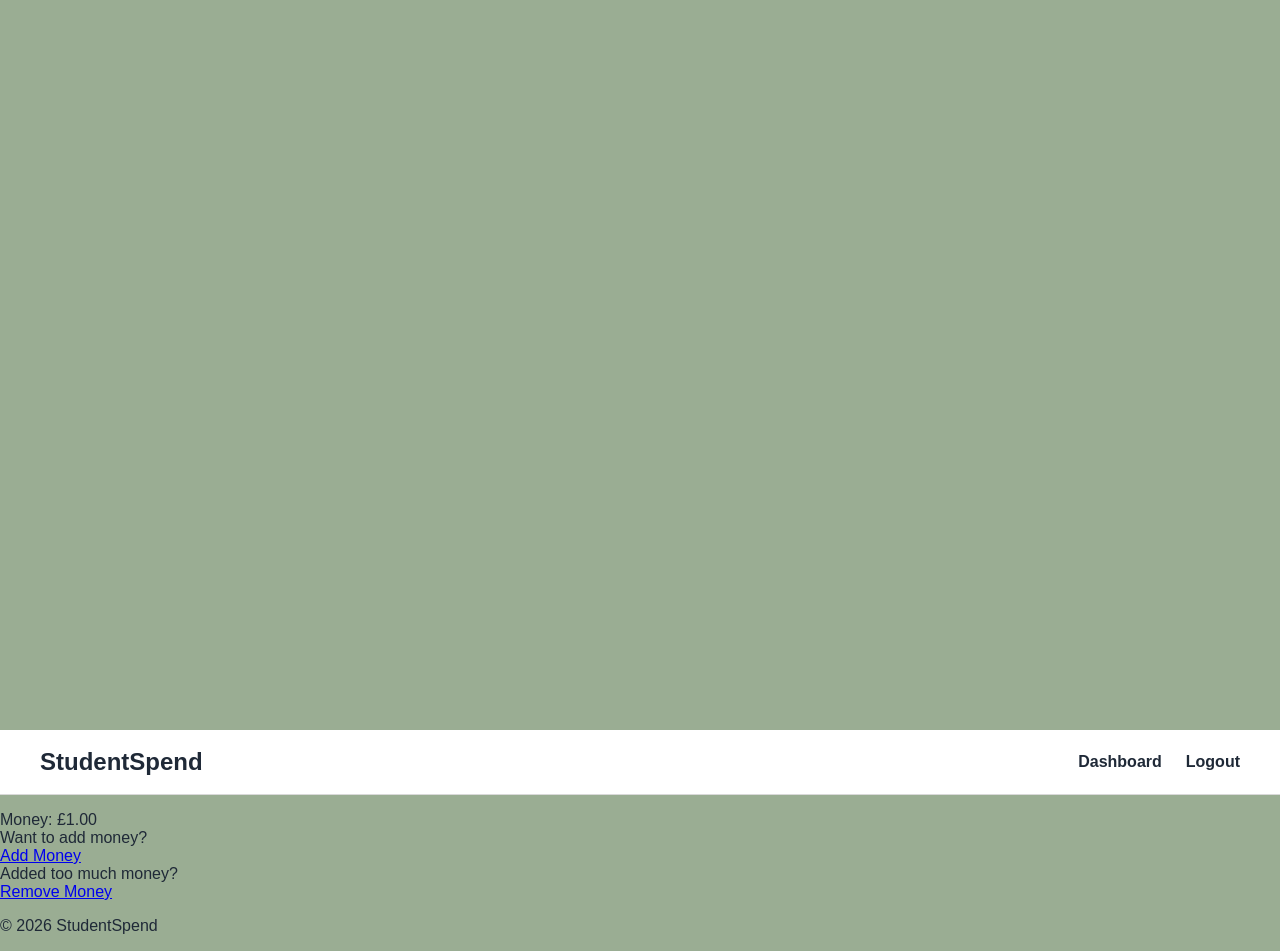
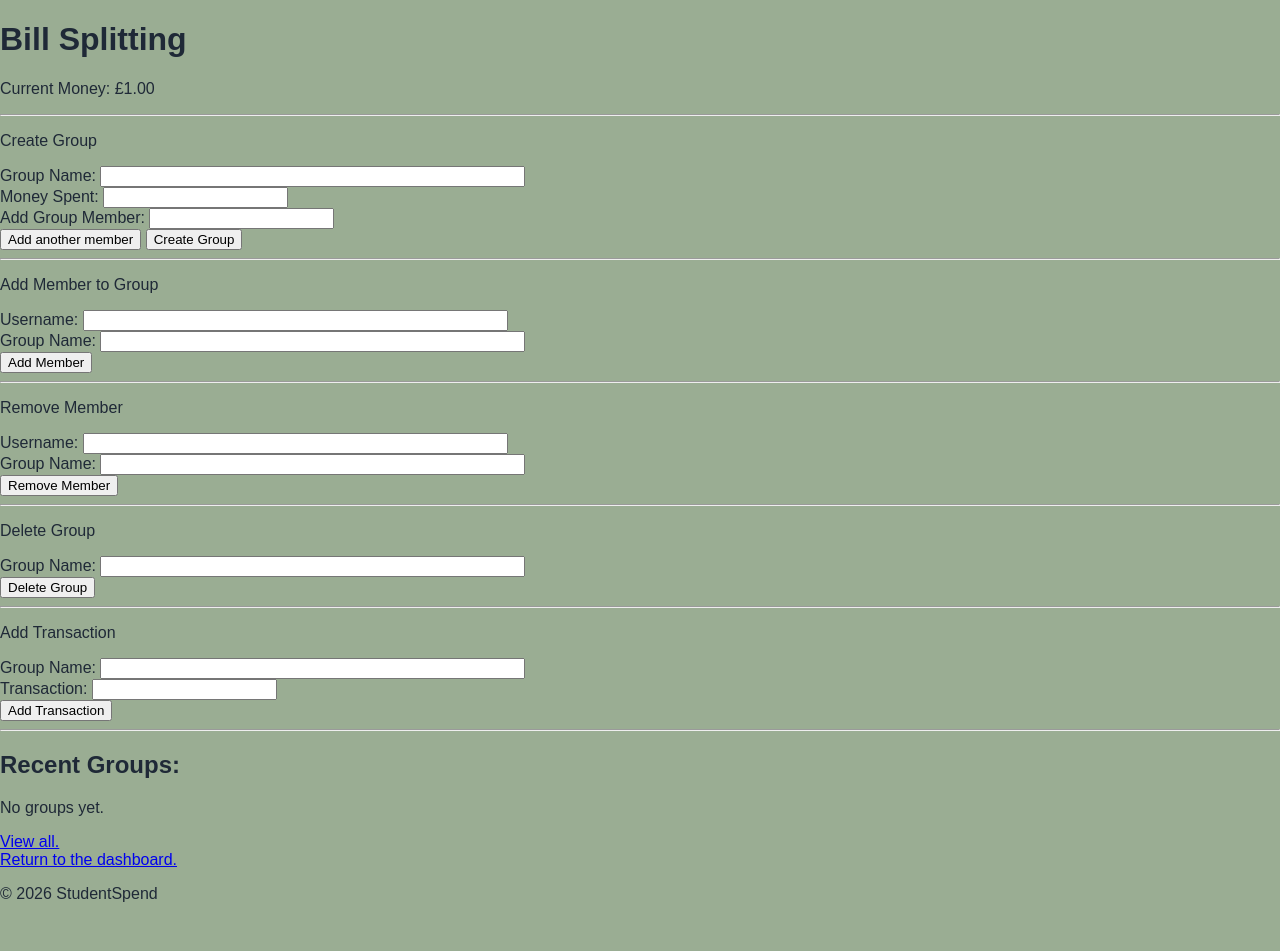
Before and after one commit to Gaja-C/Student-Spend, a Django app: page /student_spend/bill_splitting/ in a window 1280 px wide. After the commit the page ends 902 px from the top, so only its background shows below. Run offline with Django 3.2, Linux system fonts and the light colour scheme; a user stored in the database is signed in; tables that the repository leaves empty hold one stand-in row (values such as "Sample post").

Commit message:
Debugged bill splitting and added html

```diff
--- a/student_spend/views.py
+++ b/student_spend/views.py
@@ -3,7 +3,7 @@ from django.http import HttpResponse
 from django.shortcuts import redirect
 from django.urls import reverse
 from django.contrib.auth import authenticate, login, logout
-from student_spend.models import UserProfile
+from student_spend.models import UserProfile, User
 from student_spend.forms import UserForm, UserProfileForm
 from django.contrib.auth.decorators import login_required
 from decimal import Decimal
@@ -130,66 +130,127 @@ def expenses(request):
 @login_required
 def bill_splitting(request):
     profile = request.user.userprofile
-    memberG = MemberOfGroup.objects.filter(user=profile, paid_of = False).order_by('group_name_for_user').values().reverse()
-    memberG = memberG[:5]
-    mostRecentData = []
-    groupmembers=[] #to display
-    for group in memberG:
-        groups = Group.objects.filter(memberG_Id = group['id']).order_by('date').values().reverse()
-        mostRecentData.append({'name' : memberG['group_name_for_user'], 'moneyPerUser' : groups['money_spent']})
-
-
     if request.method == 'POST':
         action = request.POST.get("action")
-
-        groupmembersProfile=[]
         if action == "add_group":
             userCreatedGroupName = request.POST.get('userCreatedGroupName')
-            moneySpent = request.POST.get('moneySpent')
+            moneySpent = Decimal(request.POST.get('moneySpent'))
             if (MemberOfGroup.objects.filter(user=profile, group_name_for_user = userCreatedGroupName).exists()):
                 messages.error(request, "Group of same name already exists.")
             else:
-                groupmembers = request.POST.get('membersUsername')
-                moneyPerUser=moneySpent/(groupmembers.len()+1)
-                new_group=Group.objects.create(name=userCreatedGroupName, money_spent=moneyPerUser)
+                groupmembers = request.POST.getlist('members')
+                moneyPerUser=moneySpent/Decimal(len(groupmembers)+1)
 
-                for member in groupmembers:# is there a sepreate user id or id it onley the username
-                    alsoMemberin=MemberOfGroup.objects.filter(user=member, paid_of = False ).order_by('lastAddedTo').values().reverse()
-                    membersNameForGroup=userCreatedGroupName
-                    if (alsoMemberin['group_name_for_user'] == userCreatedGroupName):
-                        membersNameForGroup=membersNameForGroup+"1"
-                    MemberOfGroup.objects.create(group=new_group.id,group_name_for_user=membersNameForGroup, money_spent=moneyPerUser)
-            groupmembers=[]
-            groupmembersProfile=[]
-            return redirect(reverse('student_spend:bill-splitting'))
+                #Check all fields are valid before making group
+                for memberUsername in groupmembers:# is there a sepreate user id or id it onley the username
+                    if (not(User.objects.filter(username=memberUsername).exists())):
+                        messages.error(request, "User, " + memberUsername +", does not exist. Could not make group")
+                else:
+                    new_group=Group.objects.create(name=userCreatedGroupName, money_per_user=moneyPerUser, total_money=moneySpent)
+                    MemberOfGroup.objects.create(user=profile, group=new_group,group_name_for_user=userCreatedGroupName, groupAdmin=True)
+                    for memberUsername in groupmembers:
+                        userMember = User.objects.filter(username=memberUsername)
+                        userMemberProfile = UserProfile.objects.get(user=userMember.get())
+                        addMember(userMemberProfile, new_group, userCreatedGroupName)
+
+        elif action == "add_member": #we need to ad a way to get the user ID from the username dodnt know if it works
+            memberUsername = request.POST.get('membersUsername')
+            groupName = request.POST.get('groupName')
+            if (not(MemberOfGroup.objects.get(user=profile, group_name_for_user=groupName).groupAdmin)):
+                messages.error(request, "You are not an admin of " + groupName +". Only the creator of the group can add members")
+            elif (not(User.objects.filter(username=memberUsername)).exists()):
+                messages.error(request, "User, " + memberUsername +", does not exist. Could not add to group")
+
+            elif (not(MemberOfGroup.objects.filter(user=profile, group_name_for_user=groupName)).exists()):
+                messages.error(request, "You are not a member of a group called " + groupName)
+
+            else:
+                userMember = User.objects.filter(username=memberUsername)
+                userMemberProfile = UserProfile.objects.get(user=userMember.get())
+                memberGroup = MemberOfGroup.objects.get(user=profile, group_name_for_user=groupName).group
+                if (MemberOfGroup.objects.filter(user=userMemberProfile, group=memberGroup).exists()):
+                    messages.error(request, memberUsername + " is already in " + groupName +". Could npt add to group")
+                else:
+                    addMember(userMemberProfile, memberGroup, groupName)
+                    memberGroup.money_per_user = memberGroup.total_money / Decimal(memberGroup.numberOfUsers)
+                    memberGroup.save()
+
+        elif action == "remove_member":
+            memberUsername = request.POST.get('membersUsername')
+            groupName = request.POST.get('groupName')
+            if (not(MemberOfGroup.objects.get(user=profile, group_name_for_user=groupName).groupAdmin)):
+                messages.error(request, "You are not an admin of " + groupName +". Only the creator of the group can remove members")
+            elif (not(User.objects.filter(username=memberUsername)).exists()):
+                messages.error(request, "User, " + memberUsername +", does not exist. Could not remove from group")
+
+            elif (not(MemberOfGroup.objects.filter(user=profile, group_name_for_user=groupName)).exists()):
+                messages.error(request, "You are not a member of a group called " + groupName )
+
+            else:
+                userMember = User.objects.filter(username=memberUsername)
+                userMemberProfile = UserProfile.objects.get(user=userMember.get())
+                memberGroup = MemberOfGroup.objects.get(user=profile, group_name_for_user=groupName).group
+                if (not(MemberOfGroup.objects.filter(user=userMemberProfile, group=memberGroup).exists())):
+                    messages.error(request, memberUsername + " is not in " + groupName +". Could not remove for group")
+                else:
+                    MemberOfGroup.objects.filter(user=userMemberProfile, group=memberGroup).delete()
+                    memberGroup.numberOfUsers -= 1
+                    memberGroup.money_per_user = memberGroup.total_money / Decimal(memberGroup.numberOfUsers)
+                    memberGroup.save()
+
+        elif action == "delete_group":
+            groupName = request.POST.get('groupName')
+            if (not(MemberOfGroup.objects.get(user=profile, group_name_for_user=groupName).groupAdmin)):
+                messages.error(request, "You are not an admin of " + groupName +". Only the creator of the group can remove members")
+            elif (not(MemberOfGroup.objects.filter(user=profile, group_name_for_user=groupName)).exists()):
+                messages.error(request, "You are not a member of a group called " + groupName)
+            else:
+                group = MemberOfGroup.objects.get(user=profile, group_name_for_user=groupName).group
+                group.delete()
+
+        elif action == "add_transaction":
+            nameForGroup = request.POST.get('groupName')
+            groupTransaction = Decimal(request.POST.get('transaction'))
+
+            if (groupTransaction):
+                memberOfGroup= MemberOfGroup.objects.get(user=profile, group_name_for_user = nameForGroup)
+                moneyForT= Group.objects.get(id=memberOfGroup.group_id)
+                if (moneyForT.money_per_user <= groupTransaction):
+                    memberOfGroup.paid_off = True
+                memberOfGroup.money_spent = memberOfGroup.money_spent + groupTransaction
+                memberOfGroup.save()
+
+    memberG = MemberOfGroup.objects.filter(user=profile, paid_off = False).order_by('group_name_for_user').values().reverse()
+    memberG = memberG[:5]
+    mostRecentData = []
+    for memberGroup in memberG:
+        group = Group.objects.get(id=memberGroup['group_id'])
+        otherMembers = MemberOfGroup.objects.filter(group_id=memberGroup['group_id']).exclude(user=profile)
+        mostRecentData.append({'name' : memberGroup['group_name_for_user'], 'money_spent' : memberGroup['money_spent'], 'money_per_user' : group.money_per_user, 'other_members' : otherMembers})
 
 
-        elif action == "add_member": #we need to ad a way to get the user ID from the username dodnt know if it works
-            groupmember = request.POST.get('membersUsername')
-            groupmemberUserP = UserProfile.objects.filter(user__username = groupmember).first()
+    return render(request, 'student_spend/bill-splitting.html', {'mostRecentData' : mostRecentData},)
 
-            if (groupmemberUserP):
-                if (groupmemberUserP in groupmembers):
-                    messages.error(request, "Member has been already added.")
-                else:
-                    groupmembersProfile.append(groupmemberUserP)
-                    groupmembers.append({'groupmember' : groupmember})
-            else:
-                messages.error(request, "Memeber could not be found")
+def addMember(userProfile, group, groupName):
+    alsoMemberIn=MemberOfGroup.objects.filter(user=userProfile, paid_off = False ).order_by('lastPayment').values().reverse()
+    membersNameForGroup=groupName
+    if alsoMemberIn and (alsoMemberIn['group_name_for_user'] == groupName):
+        if (membersNameForGroup[-1].isDigit()):
+            membersNameForGroup=checkNumber(membersNameForGroup, -1)
+        else:
+            membersNameForGroup=membersNameForGroup+"1"
+    MemberOfGroup.objects.create(user=userProfile,group=group,group_name_for_user=membersNameForGroup)
+    group.numberOfUsers = group.numberOfUsers + 1
+    group.save()
 
-        elif action == "clear_members":
-            groupmembers=[]
-
-        elif action == "add_tranceaction":
-            nameForGroup = request.POST.get('group_name_for_user')
-            groupTransaction= request.POST.get('transaction')
-
-            if (groupTransaction.numeric()):
-                group= MemberOfGroup.objects.filter(user=profile, group_name_for_user = nameForGroup).first()
-                moneyForT= Group.objects.filter(group=group.id)
-                Group.objects.filter(group=group.id).update(money_spent=moneyForT['money_spent']+groupTransaction)
-
-    return render(request, 'student_spend/bill-splitting.html', {'mostRecentData' : mostRecentData, 'groupmembers' : groupmembers},)
+def checkNumber(string, numberChecker):
+    if (string[numberChecker-1].isdigit() and int(string[numberChecker]) == 9):
+        string = checkNumber(string, numberChecker-1)
+    elif (int(string[numberChecker]) == 9):
+        string = string[:numberChecker]+"10"+string[numberChecker:]
+    else:
+        string = string[:numberChecker]+str(int(string[numberChecker])+1)+string[numberChecker+1:]
+    return string
 
 @login_required
 def add_money(request):
--- a/templates/student_spend/bill-splitting.html
+++ b/templates/student_spend/bill-splitting.html
@@ -1 +1,102 @@
 {% extends "student_spend/base.html" %}
+
+{% block titleblock %}Bill Splitting{% endblock %}
+
+{% block nav_block %}{% endblock %}
+
+{% block content %}
+<h1>Bill Splitting</h1>
+<p>
+    Current Money: £{{ user.userprofile.money }}</br>
+</p>
+<hr>
+<form method="post" action=".">
+    <p>Create Group</p>
+    {% csrf_token %}
+    <input type="hidden" name="action" value="add_group">
+    Group Name: <input type="text" name="userCreatedGroupName" size="50"/><br />
+    Money Spent: <input type="number" name="moneySpent" size="50" step="0.01" min="0"/><br />
+    <div id="members">
+        Add Group Member: <input type="text" name="members"/><br />
+    </div>
+    <button type="button" onclick="addMember()">Add another member</button>
+    <input type="submit" value="Create Group"><br />
+</form>
+<hr>
+<form method="post" action=".">
+    <p>Add Member to Group</p>
+    {% csrf_token %}
+    <input type="hidden" name="action" value="add_member">
+    Username: <input type="text" name="membersUsername" size="50"/><br />
+    Group Name: <input type="text" name="groupName" size="50"/><br />
+    <input type="submit" value="Add Member"><br />
+</form>
+<hr>
+<form method="post" action=".">
+    <p>Remove Member</p>
+    {% csrf_token %}
+    <input type="hidden" name="action" value="remove_member">
+    Username: <input type="text" name="membersUsername" size="50"/><br />
+    Group Name: <input type="text" name="groupName" size="50"/><br />
+    <input type="submit" value="Remove Member"><br />
+</form>
+<hr>
+<form method="post" action="." onsubmit="return confirmDeleteCategory()">
+    <p>Delete Group</p>
+    {% csrf_token %}
+    <input type="hidden" name="action" value="delete_group">
+    Group Name: <input type="text" name="groupName" size="50"/><br />
+    <input type="submit" value="Delete Group"><br />
+</form>
+<hr>
+<form method="post" action=".">
+    <p>Add Transaction</p>
+    {% csrf_token %}
+    <input type="hidden" name="action" value="add_transaction">
+    Group Name: <input type="text" name="groupName" size="50"/><br />
+    Transaction: <input type="number" name="transaction" size="50" step="0.01" min="0"/><br />
+    <input type="submit" value="Add Transaction"><br />
+</form>
+<hr>
+
+<h2>Recent Groups:</h2>
+
+{% for item in mostRecentData %}
+    <h3>{{ item.name }}</h3>
+    <p>Money Spent: {{ item.money_spent }}</p>
+    <p>Your split of the group: {{ item.money_per_user }}</p>
+    <p>Other members:</p>
+    <ul>
+        {% for member in item.other_members %}
+            <li>
+                {{ member.user.user.username }}
+            </li>
+        {% empty %}
+            <li>No other members in this group.</li>
+        {% endfor %}
+    </ul>
+{% empty %}
+    <p>No groups yet.</p>
+{% endfor %}
+<a href="{% url 'student_spend:view_all_expenses' %}">View all.</a></br>
+<a href="{% url 'student_spend:dashboard' %}">Return to the dashboard.</a>
+
+<script>
+function confirmDeleteCategory() {
+    return confirm("Are you sure you want to delete this group?\nDeleting it will remove it for all members.");
+}
+
+function addMember() {
+    const addMembers = document.getElementById('members');
+    const input = document.createElement('input');
+    input.type = "text";
+    input.name = "members";
+    input.size = 50;
+    const label = document.createTextNode('Add Group Member: ');
+    addMembers.appendChild(label);
+    addMembers.appendChild(input);
+}
+</script>
+{% endblock %}
+
+{% block money_block %}{% endblock %}
```
Also changed, not shown: student_spend/models.py (+10 -4 lines), student_spend/migrations/0008_auto_20260325_1733.py (added), student_spend/migrations/0009_auto_20260325_1734.py (added), student_spend/migrations/0010_auto_20260325_1735.py (added), student_spend/migrations/0011_auto_20260325_1933.py (added), student_spend/migrations/0012_memberofgroup_groupadmin.py (added), student_spend/migrations/0013_group_total_money.py (added).
